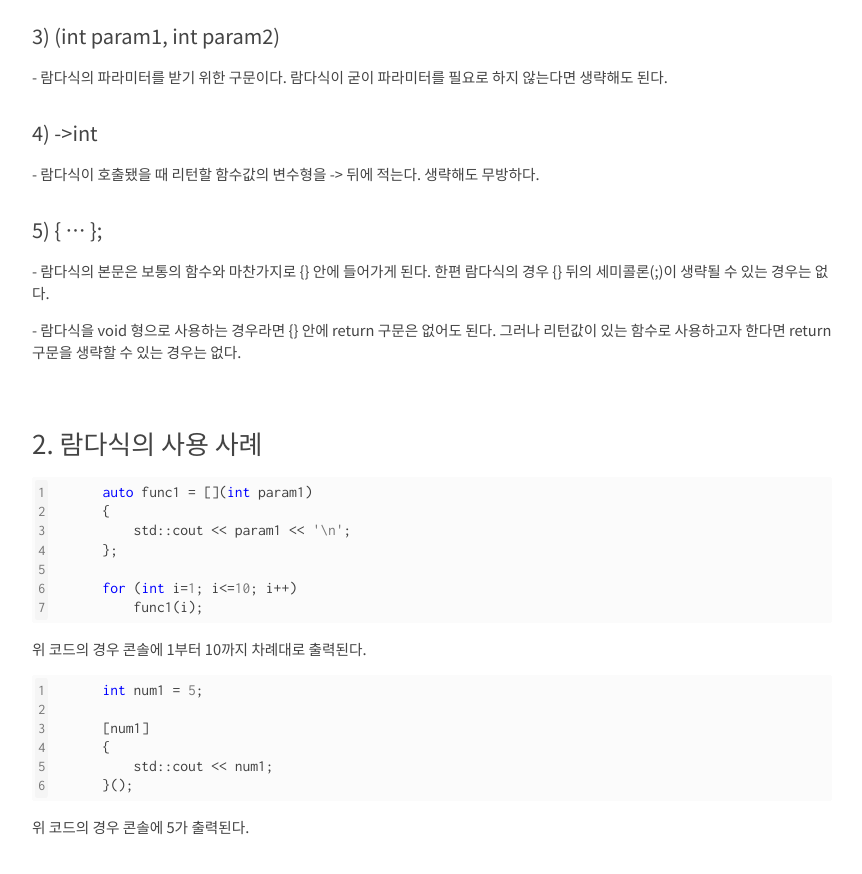
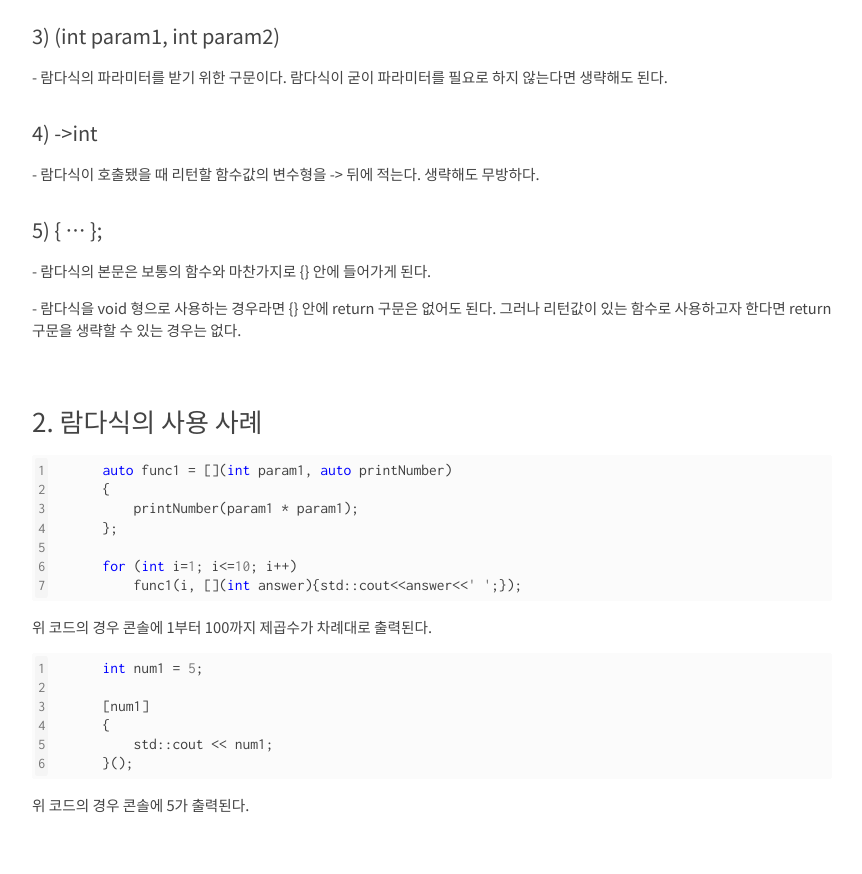
Before and after one commit to kangwooklee29/blog, a Jekyll site: the page built from C++/_posts/2021-10-04-C++의 람다식.md, in a window 1280 px wide and 900 px high, scrolled down 1566 px. Shown: the top 874 px of the window, without its empty margins (208-1070 px from the left). Built offline with Jekyll 4.4.1, drawn with Linux system fonts in a browser that asks for light colours; nearby versions of some CDN libraries; our own code applies the rules of GitHub Pages for plain Markdown files; comment, search, counter and statistics services are not loaded.

Commit message:
Update 2021-10-04-C++의 람다식.md

````diff
--- a/C++/_posts/2021-10-04-C++의 람다식.md
+++ b/C++/_posts/2021-10-04-C++의 람다식.md
@@ -60,7 +60,7 @@ int main()
 
 #### 5) { ... };
 
-\- 람다식의 본문은 보통의 함수와 마찬가지로 {} 안에 들어가게 된다. 한편 람다식의 경우 {} 뒤의 세미콜론(;)이 생략될 수 있는 경우는 없다.
+\- 람다식의 본문은 보통의 함수와 마찬가지로 {} 안에 들어가게 된다.
 
 \- 람다식을 void 형으로 사용하는 경우라면 {} 안에 return 구문은 없어도 된다. 그러나 리턴값이 있는 함수로 사용하고자 한다면 return 구문을 생략할 수 있는 경우는 없다.
 
@@ -69,15 +69,15 @@ int main()
 ### 2. 람다식의 사용 사례
 
 ```cpp
-    auto func1 = [](int param1)
+    auto func1 = [](int param1, auto printNumber)
     {
-        std::cout << param1 << '\n';
+        printNumber(param1 * param1);
     };
 
     for (int i=1; i<=10; i++)
-        func1(i);
+        func1(i, [](int answer){std::cout<<answer<<' ';});
 ```
-위 코드의 경우 콘솔에 1부터 10까지 차례대로 출력된다.
+위 코드의 경우 콘솔에 1부터 100까지 제곱수가 차례대로 출력된다.
 
 
 ```cpp
````
